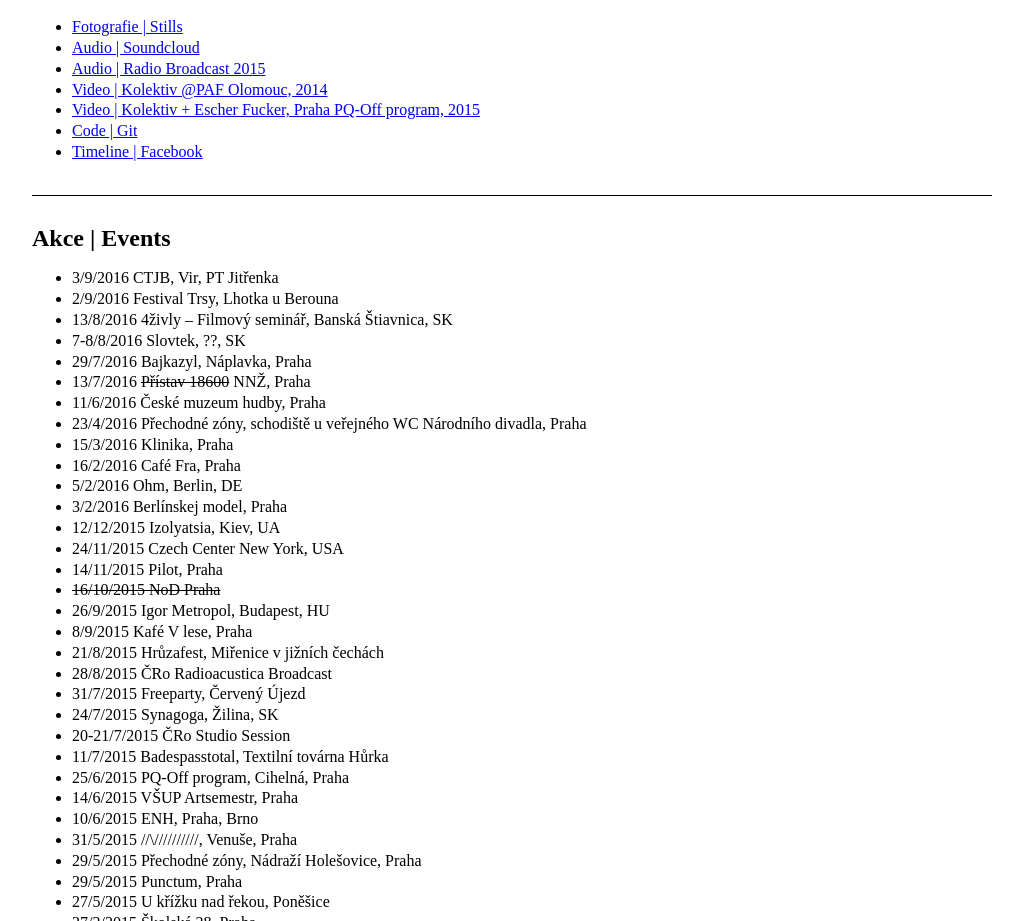
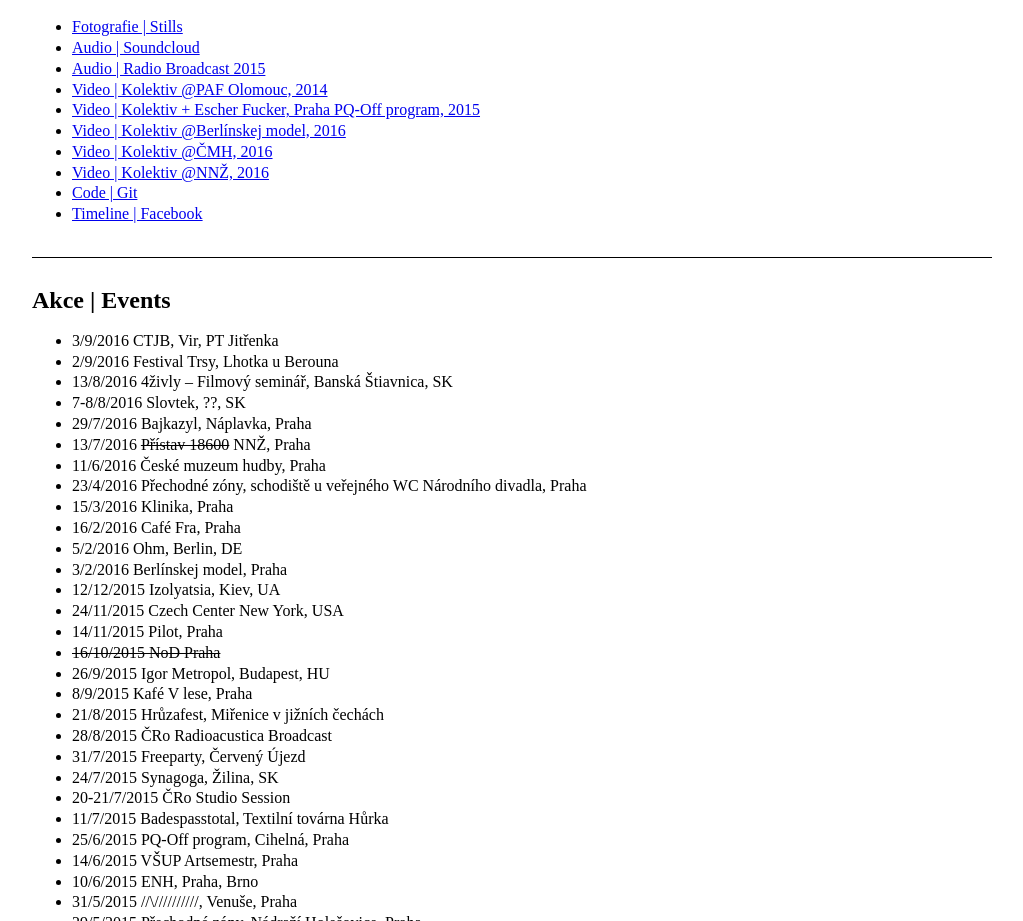
Before and after one commit to k-o-l-e-k-t-i-v/k-o-l-e-k-t-i-v.github.io, a plain HTML site: page index.html in a window 1280 px wide. Shown: the part 806-1727 px from the top of the page, without its empty margins (0-1023 px from the left). Drawn offline with Linux system fonts and the light colour scheme.

Commit message:
Update index.html

```diff
--- a/index.html
+++ b/index.html
@@ -43,6 +43,9 @@ hr { height: 1px; border: 0; background: #000; margin: 2em 0; }
 <li><a href="https://archive.org/details/kolektiv_vltava_28_8_2015">Audio | Radio Broadcast 2015</a></li>
 <li><a href="https://vimeo.com/115139427">Video | Kolektiv @PAF Olomouc, 2014</a></li>
 <li><a href="https://vimeo.com/135587177">Video | Kolektiv + Escher Fucker, Praha PQ-Off program, 2015</a></li>
+<li><a href="https://www.facebook.com/berlinskejmodel/videos/1327913007226195">Video | Kolektiv @Berlínskej model, 2016</a></li>
+<li><a href="https://www.facebook.com/kolektiv.live.coding/videos/1097004780369923/">Video | Kolektiv @ČMH, 2016</a></li>
+<li><a href="https://www.youtube.com/watch?v=tHMk-EYXkZM&feature=youtu.be">Video | Kolektiv @NNŽ, 2016</a></li>
 <li><a href="https://github.com/k-o-l-e-k-t-i-v">Code | Git</a></li>
 <li><a href="https://www.facebook.com/kolektiv.live.coding?fref=ts">Timeline | Facebook</a></li>
 </ul>
```
